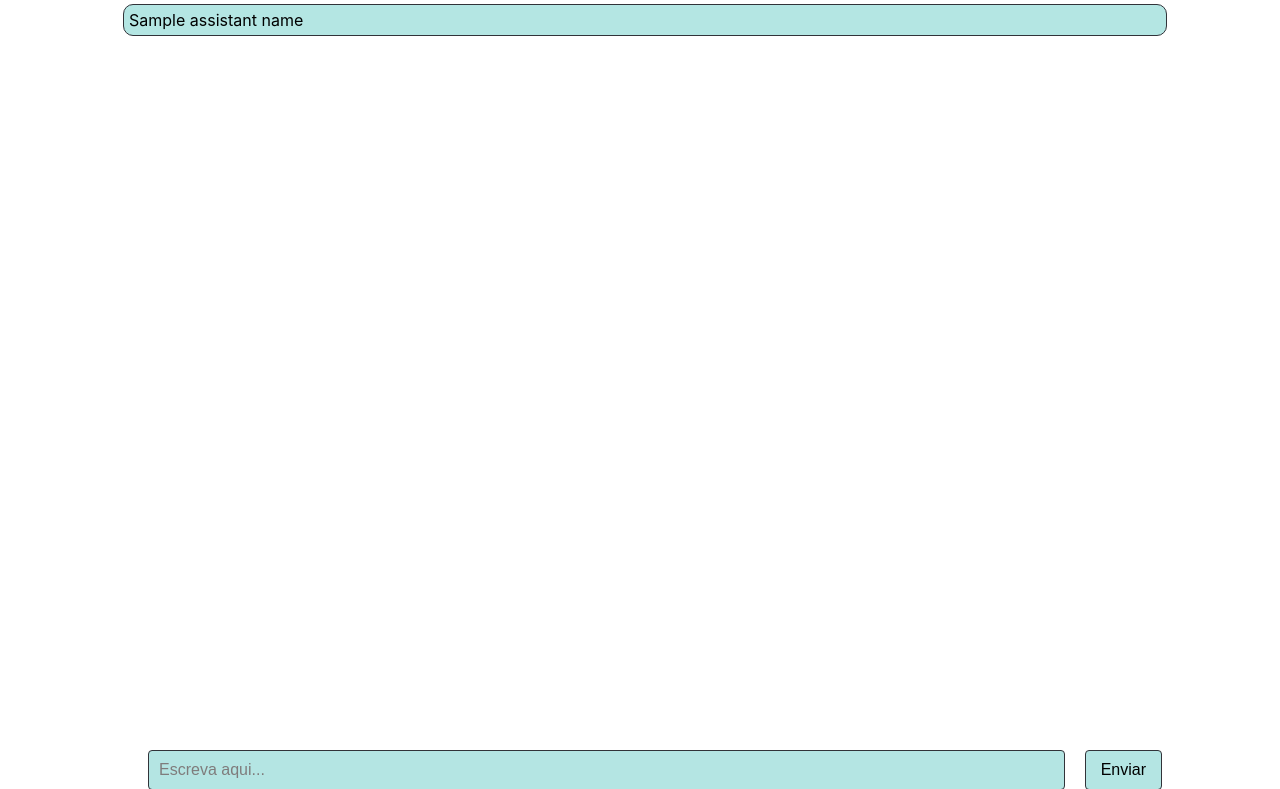
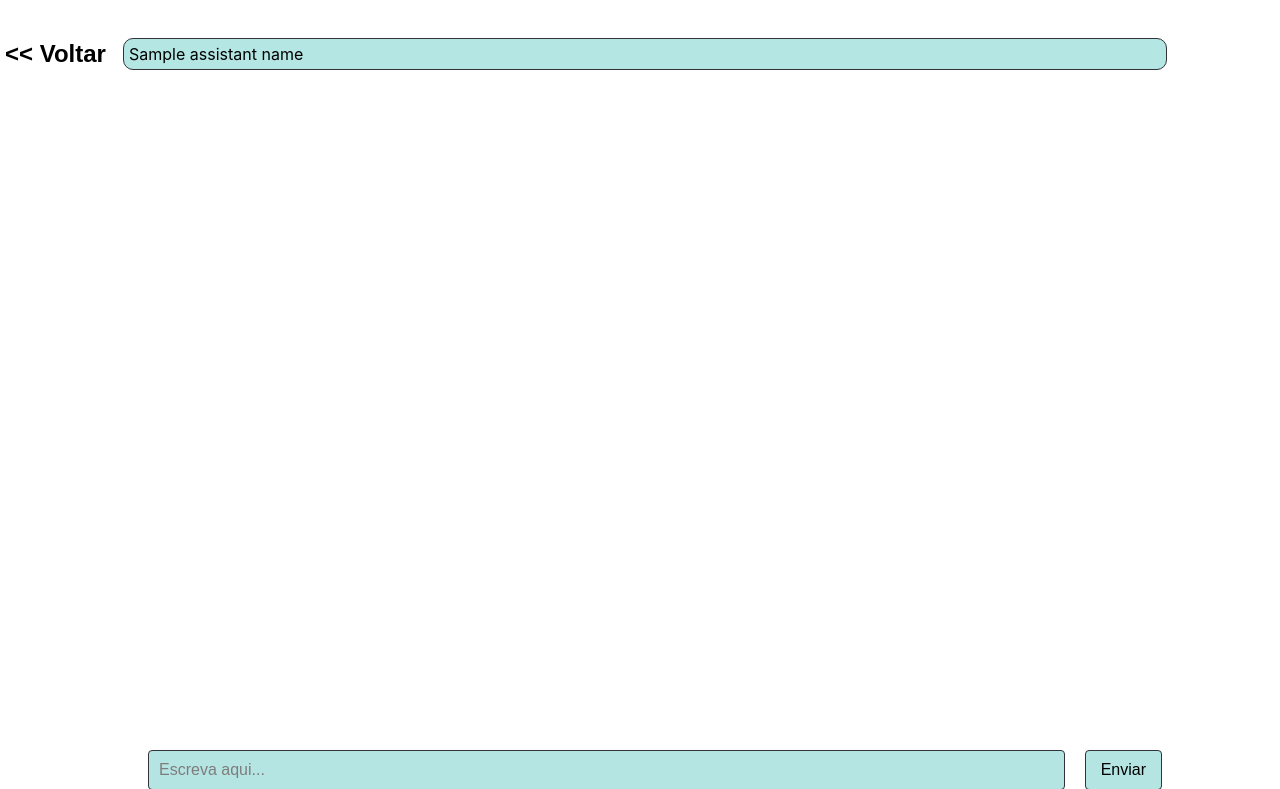
Before and after one commit to adhmkt/assistant, a Flask app: template templates/chat.html in a window 1280 px wide. Shown: the top 789 px of the page. Run offline with Flask 3, Linux system fonts and the light colour scheme; the template is opened without the code that fills it: most values are stand-ins (such as "Sample title", 1, 10 or a date in 2020); some libraries are stand-ins or nearby versions.

Commit message:
Nw Commit

```diff
--- a/templates/chat.html
+++ b/templates/chat.html
@@ -28,7 +28,7 @@
     <div class="top-bar"><!--  -->
         <!-- <button id="info-panel-btn" >Como usar >></button> -->
         <!-- <button onclick="goBack()">Voltar</button> -->
-
+        <h2 onclick="goBack()" style="cursor: pointer;"><< Voltar</h2>
         <h1>{{ assistant_name }}</h1>
 
         <!-- <img src="static/images/vesper.png"> -->
```
